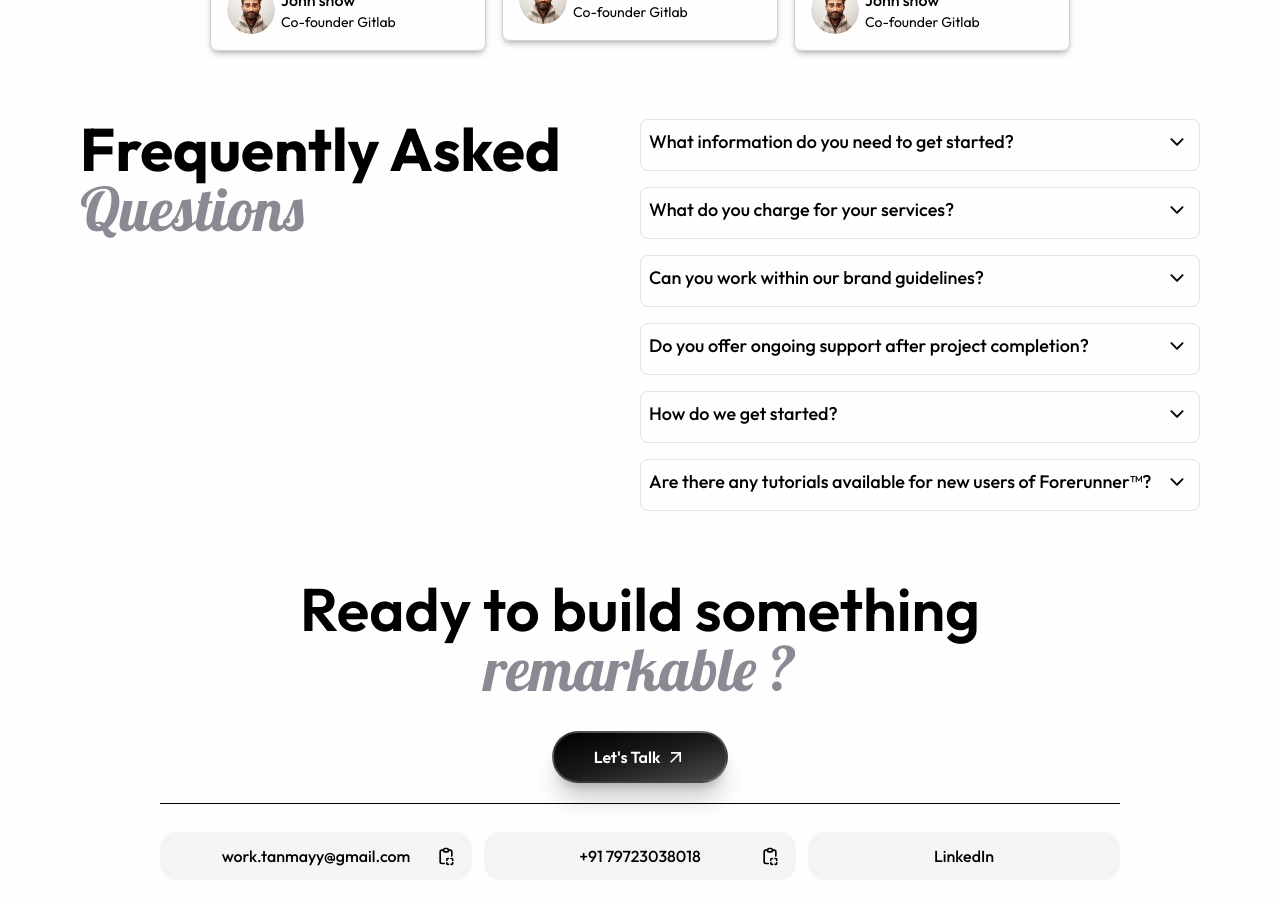
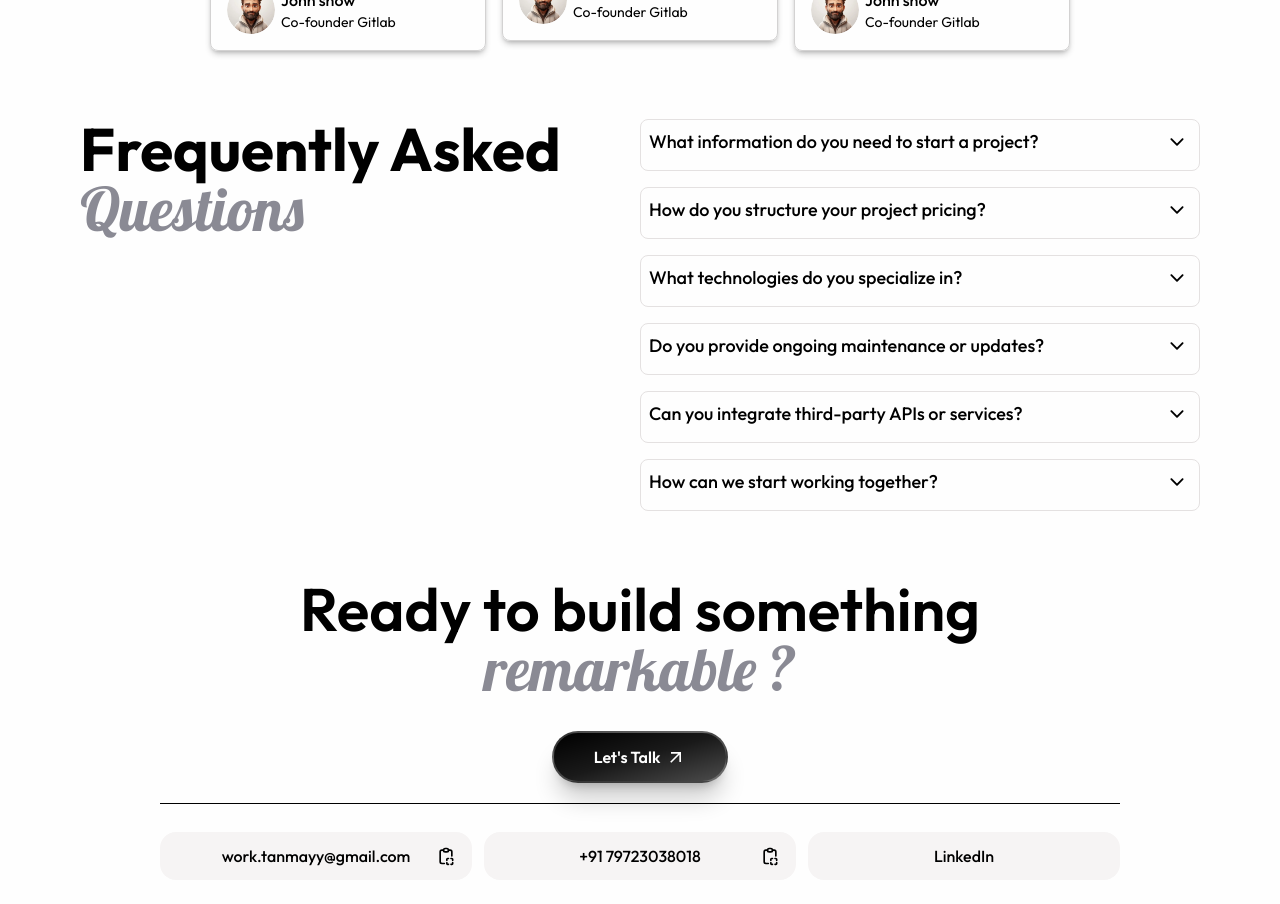
Before and after one commit to Tanmay-Gosavi1/Portfolio, a React (Vite) app in the folder Client/: page / in a window 1280 px wide. Shown: the part 2420-3324 px from the top of the page. Built offline with nearby package versions, Linux system fonts and the light colour scheme.

Commit message:
FAQs updated

```diff
--- a/Client/src/components/Faqs.jsx
+++ b/Client/src/components/Faqs.jsx
@@ -6,34 +6,34 @@ import { IoIosArrowUp } from "react-icons/io";
 const Faqs = () => {
   const faqData = [
     {
-    "question": "What information do you need to get started?",
-    "answer": "To begin, I’ll need a clear understanding of your goals, target audience, brand guidelines (if available), and any specific features or design preferences you have in mind. I’ll guide you through the details during our initial consultation.",
-    "open" : false
+      "question": "What information do you need to start a project?",
+      "answer": "To get started, I’ll need details about your project goals, target users, preferred tech stack (if any), design inspirations, and the key features you want. Don’t worry — I’ll guide you through everything during our initial discussion.",
+      "open": false
     },
     {
-    "question": "What do you charge for your services?",
-    "answer": "My pricing varies depending on the project’s scope, complexity, and requirements. After discussing your goals and deliverables, I’ll provide a detailed quote tailored to your needs.",
-    "open" : false
+      "question": "How do you structure your project pricing?",
+      "answer": "My pricing depends on factors like project size, complexity, required technologies, and timelines. Once I understand your needs, I’ll provide a transparent and customized quote.",
+      "open": false
     },
     {
-    "question": "Can you work within our brand guidelines?",
-    "answer": "Absolutely! I can seamlessly integrate your existing brand guidelines to ensure consistency across your designs and digital presence.",
-    "open" : false
+      "question": "What technologies do you specialize in?",
+      "answer": "I work with the MERN stack (MongoDB, Express, React, Node.js) along with tools like Next.js, Tailwind CSS, and RESTful or GraphQL APIs. I’m also familiar with databases, authentication systems, and deployment on cloud platforms.",
+      "open": false
     },
     {
-    "question": "Do you offer ongoing support after project completion?",
-    "answer": "Yes, I offer post-project support and maintenance to help with updates, troubleshooting, or further improvements as needed.",
-    "open" : false
+      "question": "Do you provide ongoing maintenance or updates?",
+      "answer": "Yes, I offer post-deployment support and maintenance. This includes bug fixes, updates, performance optimization, and adding new features as your project grows.",
+      "open": false
     },
     {
-    "question": "How do we get started?",
-    "answer": "Simply reach out through my contact form or email to schedule an initial consultation. We’ll discuss your goals, project timeline, and next steps.",
-    "open" : false
+      "question": "Can you integrate third-party APIs or services?",
+      "answer": "Absolutely! I can integrate APIs such as payment gateways, email services, authentication systems, and analytics tools to enhance your application’s functionality.",
+      "open": false
     },
     {
-    "question": "Are there any tutorials available for new users of Forerunner™?",
-    "answer": "Yes, Forerunner™ provides a variety of tutorials and guides to help new users get started quickly and effectively.",
-    "open" : false
+      "question": "How can we start working together?",
+      "answer": "You can reach out via my contact form or email. Once we connect, we’ll discuss your goals, define the project scope, and plan the next steps to get started.",
+      "open": false
     }
   ]
 const [faq, setFaq] = useState(faqData);
```
Lines whose indentation alone changed are shown as unchanged.
